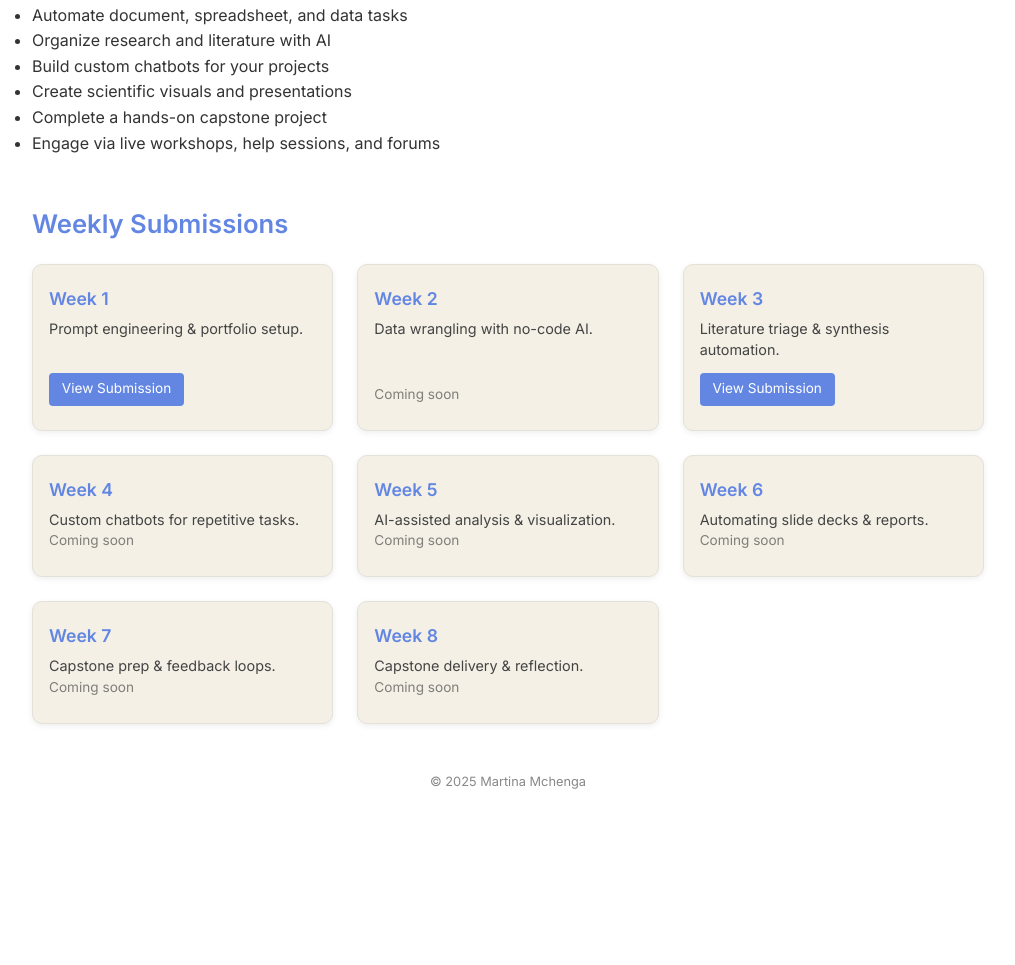
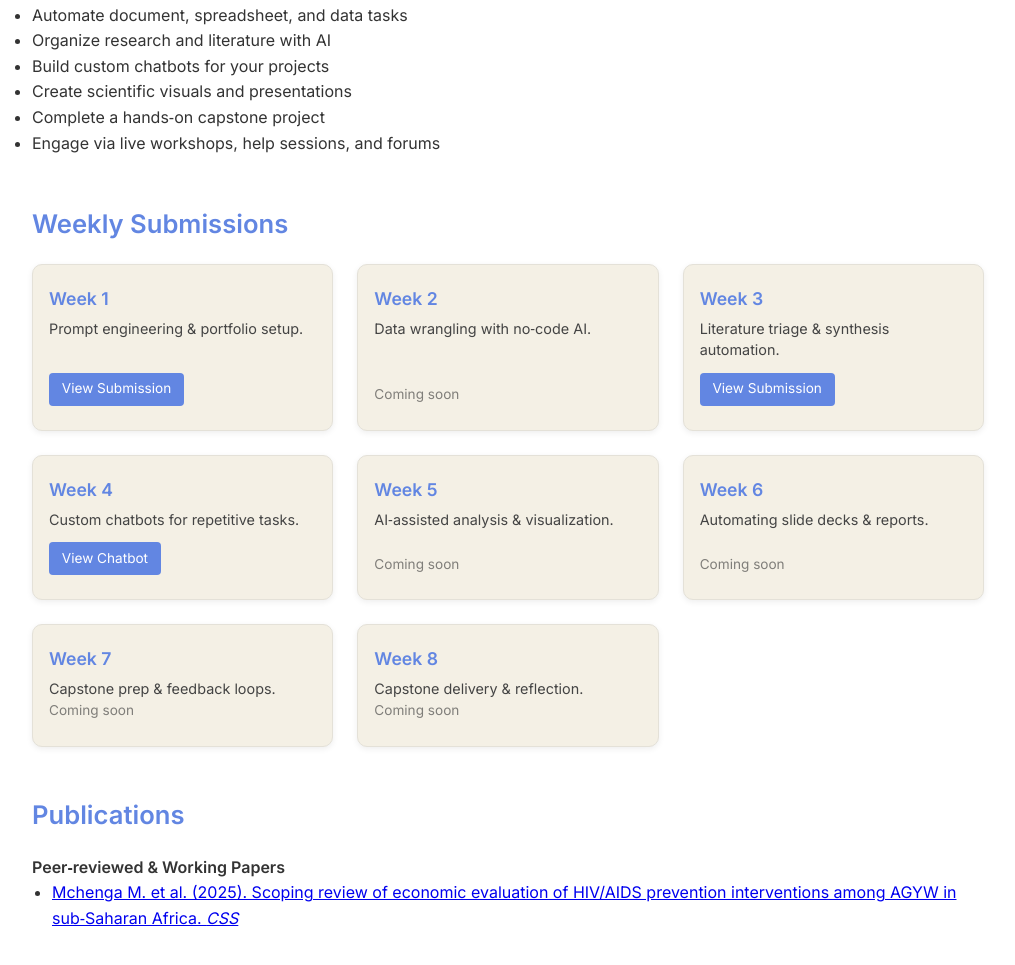
Before and after one commit to MartinaMchenga/Mchenga_portifolio, a plain HTML site: page index.html in a window 1280 px wide. Shown: the part 825-1790 px from the top of the page, without its empty margins (132-1147 px from the left). Before the commit the page ends 1633 px from the top, so only its background shows below. Drawn offline with Linux system fonts and the light colour scheme.

Commit message:
Update index.html

```diff
--- a/index.html
+++ b/index.html
@@ -48,6 +48,9 @@
     .week-card p{font-size:0.9rem;line-height:1.45;color:#444;flex-grow:1;}
     .week-card a{margin-top:0.75rem;align-self:flex-start;background:var(--panel-blue);color:#fff;padding:0.35rem 0.8rem;font-size:0.85rem;border-radius:4px;text-decoration:none;}
     .week-card a:hover{background:#526fcc;}
+    /* ---------- PUBLICATIONS ---------- */
+    .pub-list{list-style:disc;padding-left:1.25rem;}
+    .pub-list li{margin-bottom:0.6rem;}
     /* footer */
     footer{text-align:center;font-size:0.8rem;color:#888;margin:3rem 0 1rem;}
   </style>
@@ -70,7 +73,7 @@
     <div class="left"><img src="https://github.com/MartinaMchenga/Mchenga_portifolio/blob/main/PHOTO.jpg?raw=true" alt="Martina Mchenga"/></div>
     <div class="right">
       <h1>Hello,<br><span class="intro">My name is Martina Mchenga, a Health Economist.</span></h1>
-      <p>Passionate about leveraging evidence &amp; economic insights to advance Universal Health Coverage, gender-responsive financing, and adolescent health in Africa.</p>
+      <p>Passionate about leveraging evidence &amp; economic insights to advance Universal Health Coverage, gender‑responsive financing, and adolescent health in Africa.</p>
     </div>
   </section>
 
@@ -82,7 +85,7 @@
       <li>Organize research and literature with AI</li>
       <li>Build custom chatbots for your projects</li>
       <li>Create scientific visuals and presentations</li>
-      <li>Complete a hands-on capstone project</li>
+      <li>Complete a hands‑on capstone project</li>
       <li>Engage via live workshops, help sessions, and forums</li>
     </ul>
   </section>
@@ -99,26 +102,25 @@
 
       <li class="week-card">
         <h4>Week&nbsp;2</h4>
-        <p>Data wrangling with no-code AI.</p>
+        <p>Data wrangling with no‑code AI.</p>
         <span style="opacity:.6;font-size:.85rem;">Coming soon</span>
       </li>
 
       <li class="week-card">
         <h4>Week&nbsp;3</h4>
         <p>Literature triage &amp; synthesis automation.</p>
-        <!-- NEW LINK INSERTED -->
         <a href="https://github.com/MartinaMchenga/Mchenga_portifolio/blob/main/Mchenga_Job%20Market%20analysis%20Assignment.pdf" target="_blank">View Submission</a>
       </li>
 
       <li class="week-card">
         <h4>Week&nbsp;4</h4>
         <p>Custom chatbots for repetitive tasks.</p>
-        <span style="opacity:.6;font-size:.85rem;">Coming soon</span>
+        <a href="https://martinamchenga.github.io/Mchenga_portifolio/" target="_blank">View Chatbot</a>
       </li>
 
       <li class="week-card">
         <h4>Week&nbsp;5</h4>
-        <p>AI-assisted analysis &amp; visualization.</p>
+        <p>AI‑assisted analysis &amp; visualization.</p>
         <span style="opacity:.6;font-size:.85rem;">Coming soon</span>
       </li>
 
@@ -142,11 +144,10 @@
     </ul>
   </section>
 
-  <!-- Footer -->
-  <footer>&copy; 2025 Martina Mchenga</footer>
+  <!-- Publications -->
+  <section class="content" id="publications">
+    <h3>Publications</h3>
 
-  <!-- Chatbot Embed -->
-  <script src="https://cdn.botpress.cloud/webchat/v2.4/inject.js"></script>
-  <script src="https://files.bpcontent.cloud/2025/06/01/18/20250601182734-KHL8SS57.js"></script>
-</body>
-</html>
+    <h4>Peer‑reviewed &amp; Working Papers</h4>
+    <ul class="pub-list">
+      <li><a href="https://humanities.uct.ac.za/cssr/publication/wp-477" target="_blank">Mchenga M. et al. (2025). Scoping review of economic evaluation of HIV/AIDS prevention interventions among AGYW in sub‑Saharan Africa. <em>CSS
```
